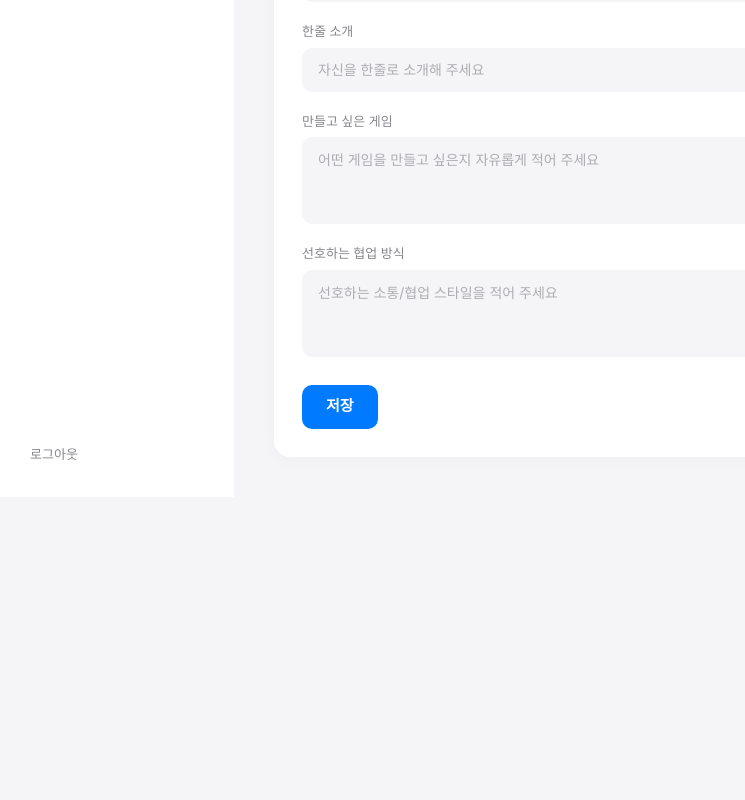
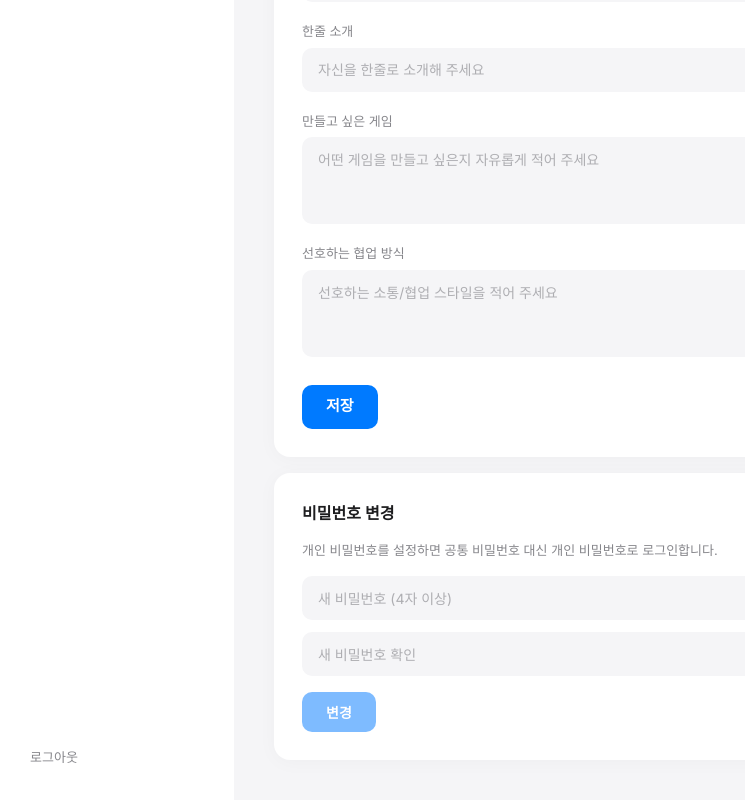
Before and after one commit to byunseowon/team-finder, a Next.js app: page /profile in a window 1280 px wide. Shown: the part 450-1250 px from the top of the page, without its empty margins (6-751 px from the left). Before the commit the page ends 947 px from the top, so only its background shows below. Built offline with nearby package versions, Linux system fonts and the light colour scheme; no server answers; the database is empty; sample sign-in values are in the browser's storage.

Commit message:
팀 승인 퍼널, 상태 필터, 개인 비밀번호 변경, 가이드/README 업데이트

```diff
--- a/src/app/profile/page.tsx
+++ b/src/app/profile/page.tsx
@@ -18,6 +18,9 @@ export default function ProfilePage() {
   const [favoriteGames, setFavoriteGames] = useState("");
   const [saving, setSaving] = useState(false);
   const [saved, setSaved] = useState(false);
+  const [newPw, setNewPw] = useState("");
+  const [confirmPw, setConfirmPw] = useState("");
+  const [pwMsg, setPwMsg] = useState({ text: "", ok: true });
 
   useEffect(() => {
     if (user) {
@@ -50,6 +53,17 @@ export default function ProfilePage() {
     setSaving(false);
     setSaved(true);
     setTimeout(() => setSaved(false), 2000);
+  }
+
+  async function handleChangePassword() {
+    if (!user) return;
+    if (newPw.length < 4) { setPwMsg({ text: "비밀번호는 4자 이상이어야 합니다.", ok: false }); return; }
+    if (newPw !== confirmPw) { setPwMsg({ text: "비밀번호가 일치하지 않습니다.", ok: false }); return; }
+    await supabase.from("students").update({ password: newPw }).eq("id", user.id);
+    setNewPw("");
+    setConfirmPw("");
+    setPwMsg({ text: "비밀번호가 변경되었습니다.", ok: true });
+    setTimeout(() => setPwMsg({ text: "", ok: true }), 3000);
   }
 
   if (!user) {
@@ -166,6 +180,43 @@ export default function ProfilePage() {
           {saved && <span className="text-[13px] text-[#34C759] self-center">저장되었습니다</span>}
         </div>
       </div>
+
+      {/* 비밀번호 변경 */}
+      <div
+        className="bg-white rounded-2xl p-7 flex flex-col gap-4 mt-4"
+        style={{ boxShadow: "0 2px 20px rgba(0,0,0,0.03)" }}
+      >
+        <p className="text-[16px] font-semibold text-[#1D1D1F]">비밀번호 변경</p>
+        <p className="text-[13px] text-[#86868B]">개인 비밀번호를 설정하면 공통 비밀번호 대신 개인 비밀번호로 로그인합니다.</p>
+        <div className="flex flex-col gap-3">
+          <input
+            type="password"
+            value={newPw}
+            onChange={(e) => setNewPw(e.target.value)}
+            placeholder="새 비밀번호 (4자 이상)"
+            className="h-11 bg-[#F5F5F7] rounded-[10px] px-4 text-[14px] text-[#1D1D1F] placeholder-[#AEAEB2] outline-none focus:ring-2 focus:ring-[#007AFF]/30"
+          />
+          <input
+            type="password"
+            value={confirmPw}
+            onChange={(e) => setConfirmPw(e.target.value)}
+            placeholder="새 비밀번호 확인"
+            className="h-11 bg-[#F5F5F7] rounded-[10px] px-4 text-[14px] text-[#1D1D1F] placeholder-[#AEAEB2] outline-none focus:ring-2 focus:ring-[#007AFF]/30"
+          />
+        </div>
+        <div className="flex items-center gap-3">
+          <button
+            onClick={handleChangePassword}
+            disabled={!newPw || !confirmPw}
+            className="h-10 px-6 bg-[#007AFF] hover:bg-[#0066DD] text-white text-[14px] font-semibold rounded-[10px] transition-colors disabled:opacity-50"
+          >
+            변경
+          </button>
+          {pwMsg.text && (
+            <span className={`text-[13px] ${pwMsg.ok ? "text-[#34C759]" : "text-[#FF3B30]"}`}>{pwMsg.text}</span>
+          )}
+        </div>
+      </div>
     </AppLayout>
   );
 }
--- a/src/app/teams/page.tsx
+++ b/src/app/teams/page.tsx
@@ -26,6 +26,7 @@ function TeamsContent() {
   const [loading, setLoading] = useState(true);
   const searchParams = useSearchParams();
   const [search, setSearch] = useState(searchParams.get("search") || "");
+  const [filterStatus, setFilterStatus] = useState<"" | "building" | "pending" | "approved">("");
 
   useEffect(() => {
     loadData();
@@ -97,8 +98,34 @@ function TeamsContent() {
         style={{ boxShadow: "0 2px 20px rgba(0,0,0,0.03)" }}
       />
 
+      <div className="flex gap-2 mb-6 flex-wrap">
+        {[
+          { value: "", label: "전체" },
+          { value: "building", label: "팀빌딩 중" },
+          { value: "pending", label: "승인 신청" },
+          { value: "approved", label: "승인 완료" },
+        ].map((f) => (
+          <button
+            key={f.value}
+            onClick={() => setFilterStatus(f.value as "" | "building" | "pending" | "approved")}
+            className={`h-[34px] px-4 rounded-[17px] text-[13px] font-medium transition-colors ${
+              filterStatus === f.value ? "bg-[#007AFF] text-white" : "bg-white text-[#86868B] hover:bg-[#ECECEE]"
+            }`}
+            style={filterStatus !== f.value ? { boxShadow: "0 2px 20px rgba(0,0,0,0.03)" } : {}}
+          >
+            {f.label}
+            {f.value !== "" && (
+              <span className="ml-1.5">
+                ({teams.filter((t) => t.status === f.value).length})
+              </span>
+            )}
+          </button>
+        ))}
+      </div>
+
       <div className="grid grid-cols-1 md:grid-cols-2 xl:grid-cols-3 gap-4">
         {teams.filter((t) => {
+          if (filterStatus && t.status !== filterStatus) return false;
           if (!search.trim()) return true;
           const q = search.trim().toLowerCase();
           return t.name.toLowerCase().includes(q) || t.members.some((m) => m.name.toLowerCase().includes(q));
--- a/src/lib/auth-context.tsx
+++ b/src/lib/auth-context.tsx
@@ -53,13 +53,20 @@ export function AuthProvider({ children }: { children: ReactNode }) {
   }
 
   async function login(name: string, password: string) {
-    const { data: settings } = await supabase.from("app_settings").select("common_password").single();
-    if (!settings || password !== settings.common_password) {
-      return { ok: false, error: "비밀번호가 올바르지 않습니다." };
-    }
     const { data: student } = await supabase.from("students").select("*").eq("name", name.trim()).single();
     if (!student) {
       return { ok: false, error: "등록되지 않은 이름입니다." };
+    }
+    // 개인 비밀번호가 있으면 개인 비밀번호로, 없으면 공통 비밀번호로 확인
+    if (student.password) {
+      if (password !== student.password) {
+        return { ok: false, error: "비밀번호가 올바르지 않습니다." };
+      }
+    } else {
+      const { data: settings } = await supabase.from("app_settings").select("common_password").single();
+      if (!settings || password !== settings.common_password) {
+        return { ok: false, error: "비밀번호가 올바르지 않습니다." };
+      }
     }
     setUser(student);
     setIsAdmin(false);
```
Also changed, not shown: 1 other file (tests, documents, lock files or other folders).
